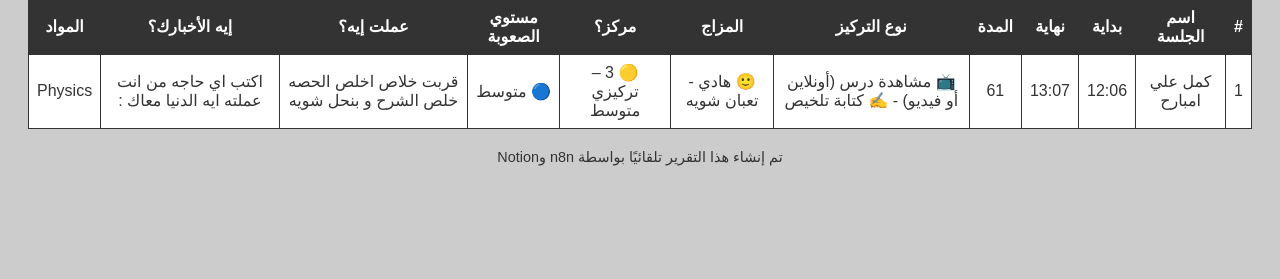
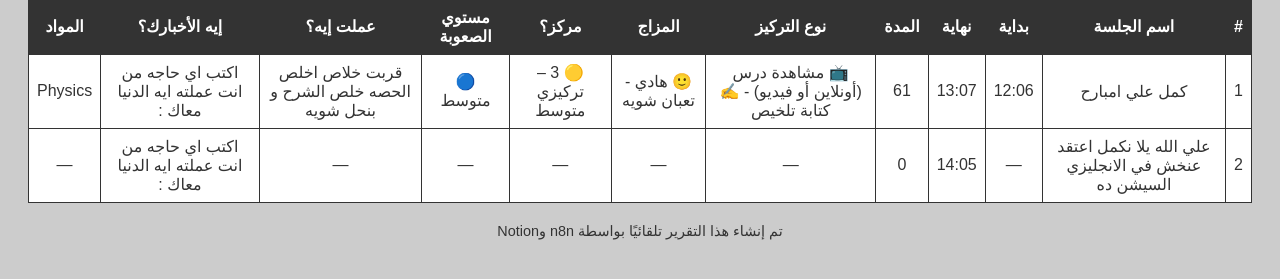
Before and after one commit to hamada311d/Sessions, a plain HTML site: page index.html in a window 1280 px wide. Shown: the part 121-400 px from the top of the page. Drawn offline with Linux system fonts and the light colour scheme.

Commit message:
Sessions - index.html

```diff
--- a/index.html
+++ b/index.html
@@ -49,6 +49,21 @@
       <td>اكتب اي حاجه من انت عملته ايه الدنيا معاك : </td>
       <td>Physics</td>
     </tr>
+
+    <tr>
+      <td>2</td>
+      <td>علي الله يلا نكمل اعتقد عنخش في الانجليزي السيشن ده</td>
+      <td>—</td>
+      <td>14:05</td>
+      <td>0</td>
+      <td>—</td>
+      <td>—</td>
+      <td>—</td>
+      <td>—</td>
+      <td>—</td>
+      <td>اكتب اي حاجه من انت عملته ايه الدنيا معاك : </td>
+      <td>—</td>
+    </tr>
     </tbody>
   </table>
   <footer>تم إنشاء هذا التقرير تلقائيًا بواسطة n8n وNotion</footer>
```
